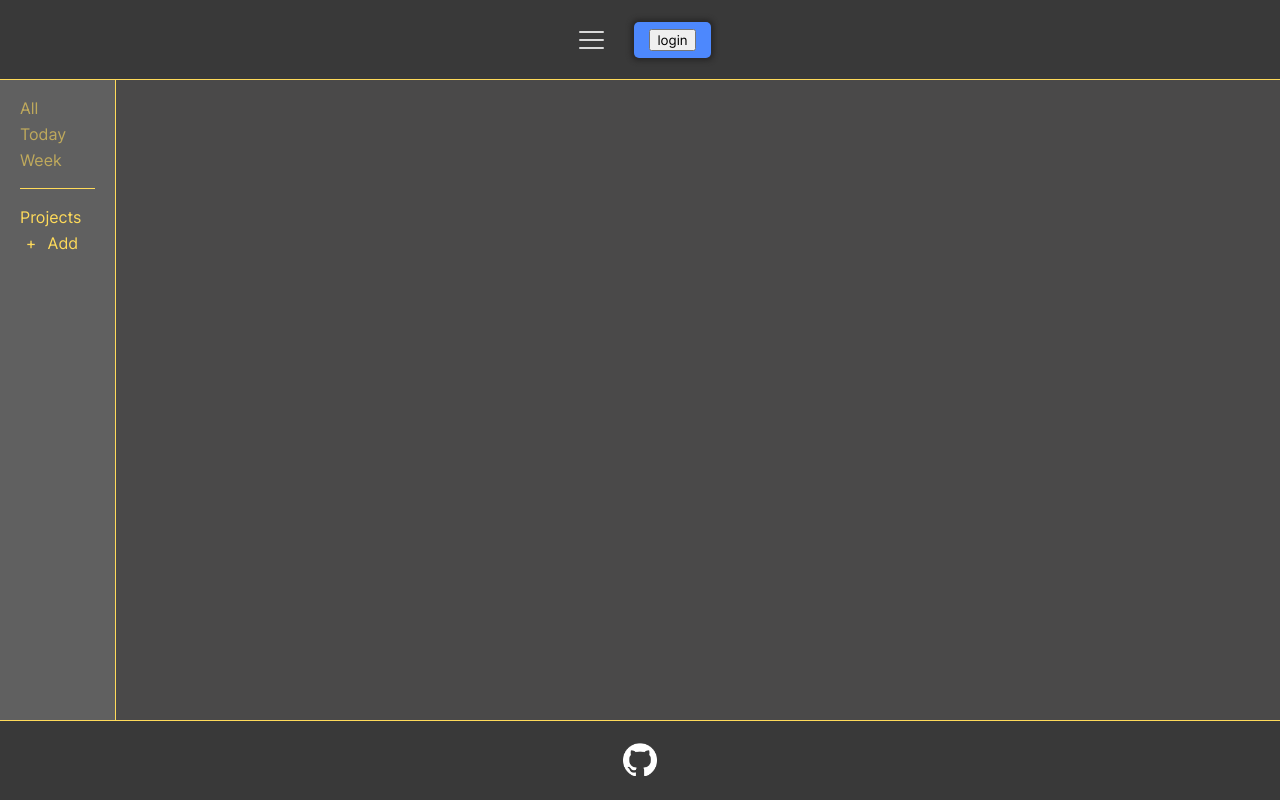
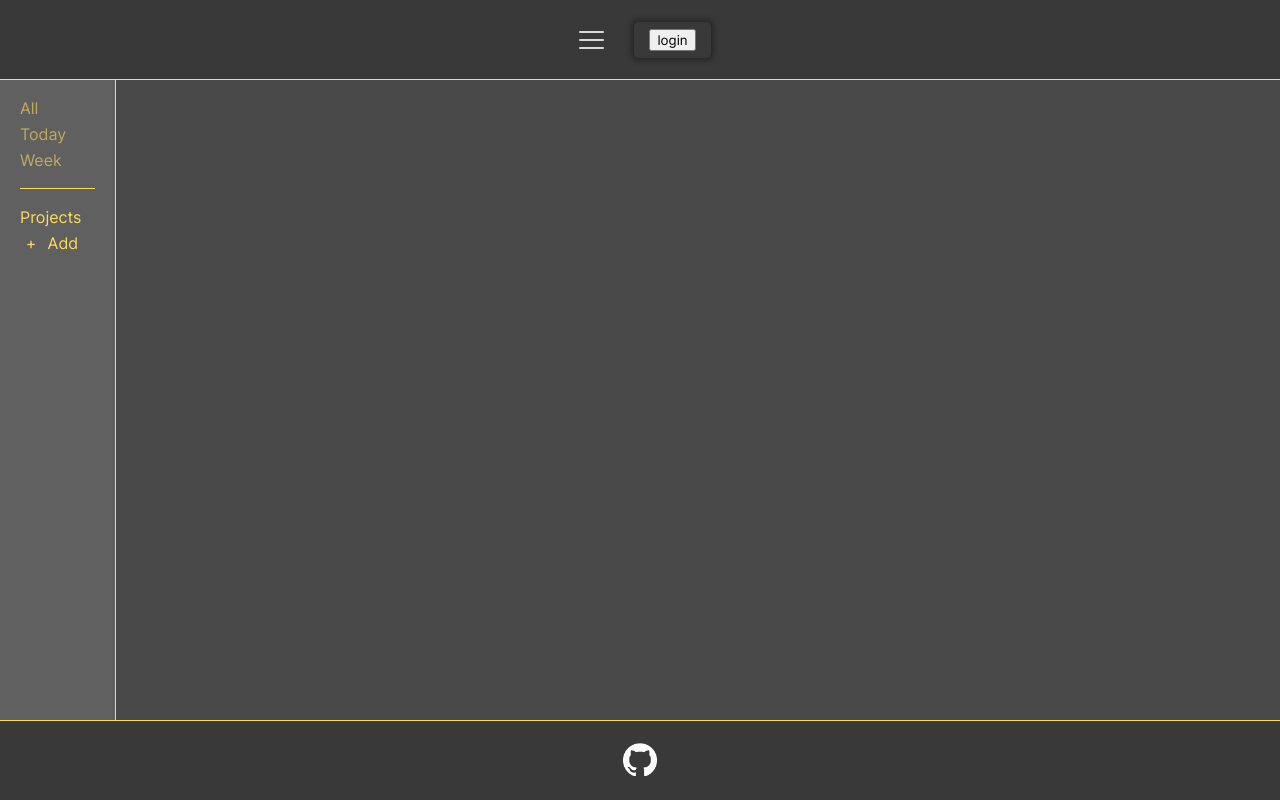
Before and after one commit to j-mcQueen/tasklister, a JavaScript app: page / in a window 1280 px wide. Built offline with nearby package versions, Linux system fonts and the light colour scheme; the HTML template or start-up script is replaced by a standard one.

Commit message:
Move shared styles to App.css

```diff
--- a/src/components/header/login.css
+++ b/src/components/header/login.css
@@ -1,16 +1,11 @@
 #log {
-    background-color: #4d88fd;
-    color: #d9d9d9;
+    font-size: 14px;
+    padding: 7px 15px;
     border: none;
     border-radius: 5px;
     box-shadow: 0 0 5px 3px #292828;
-    padding: 7px 15px;
-    font-size: 14px;
-    transition: 0.2s ease;
 }
 
 #log:hover {
-    cursor: pointer;
-    background-color: #3b7cff;
     box-shadow: 0 0 5px 5px #292828;
 }
```
